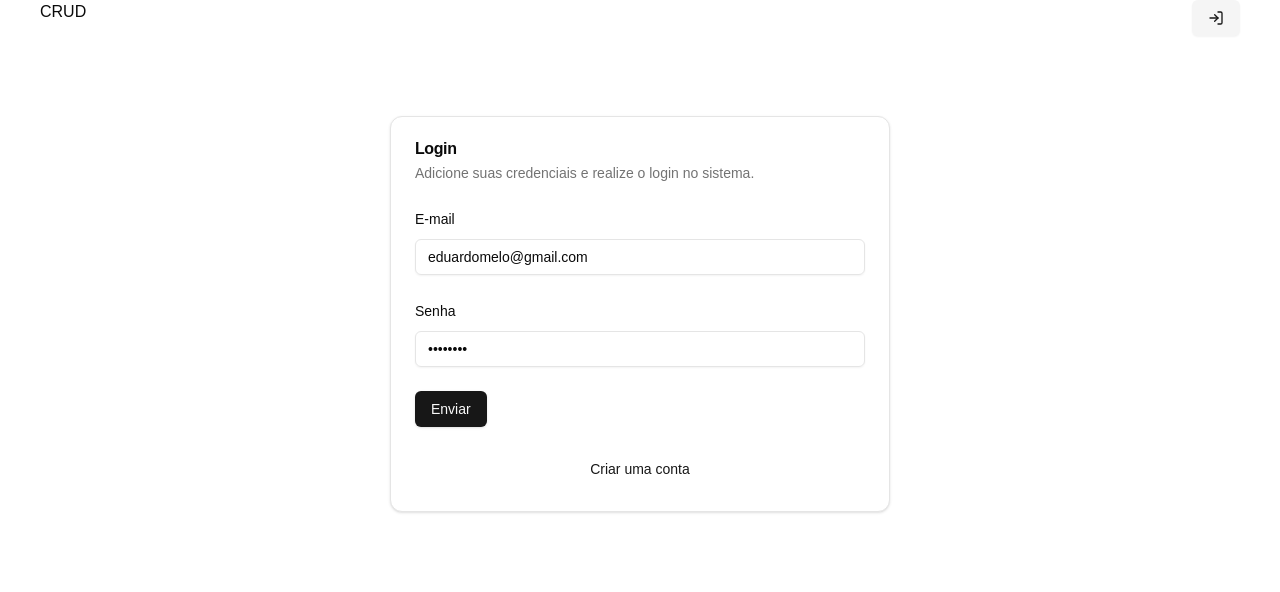
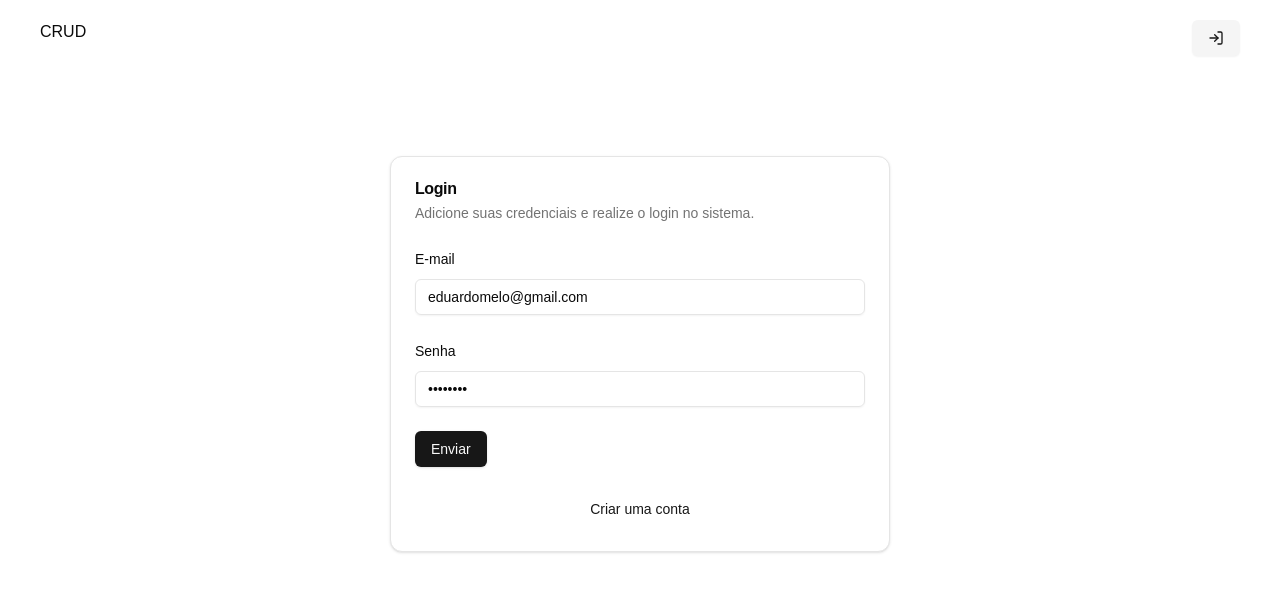
Before and after one commit to eduardoddmg/crud, a Next.js app in the folder frontend/: page /login in a window 1280 px wide. Shown: the top 592 px of the page. Built offline with nearby package versions, Linux system fonts and the light colour scheme.

Commit message:
[FEAT] Inserção de padding no eixo y e inserção de tag 'use client' para evitar que renderize no lado do servidor

```diff
--- a/frontend/components/navbar.tsx
+++ b/frontend/components/navbar.tsx
@@ -1,3 +1,5 @@
+'use client';
+
 import { useAuth } from '@/context/auth-context';
 import { Button } from './ui/button';
 import Link from 'next/link';
@@ -6,7 +8,7 @@
 export const Navbar = () => {
   const { token, logout } = useAuth();
   return (
-    <div className="w-full flex justify-between px-10">
+    <div className="w-full flex justify-between px-10 py-5">
       <p>CRUD</p>
       {token ? (
         <Button onClick={() => logout()}>
```
